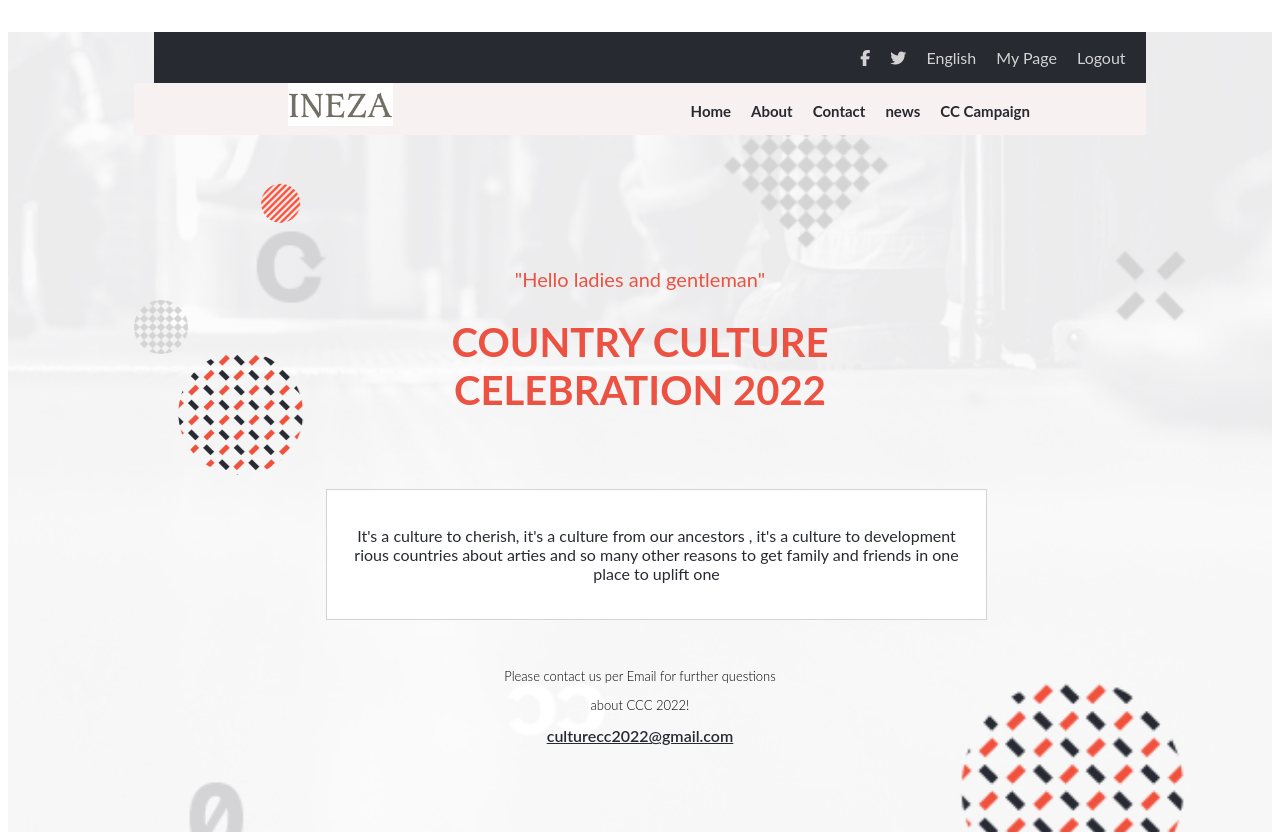
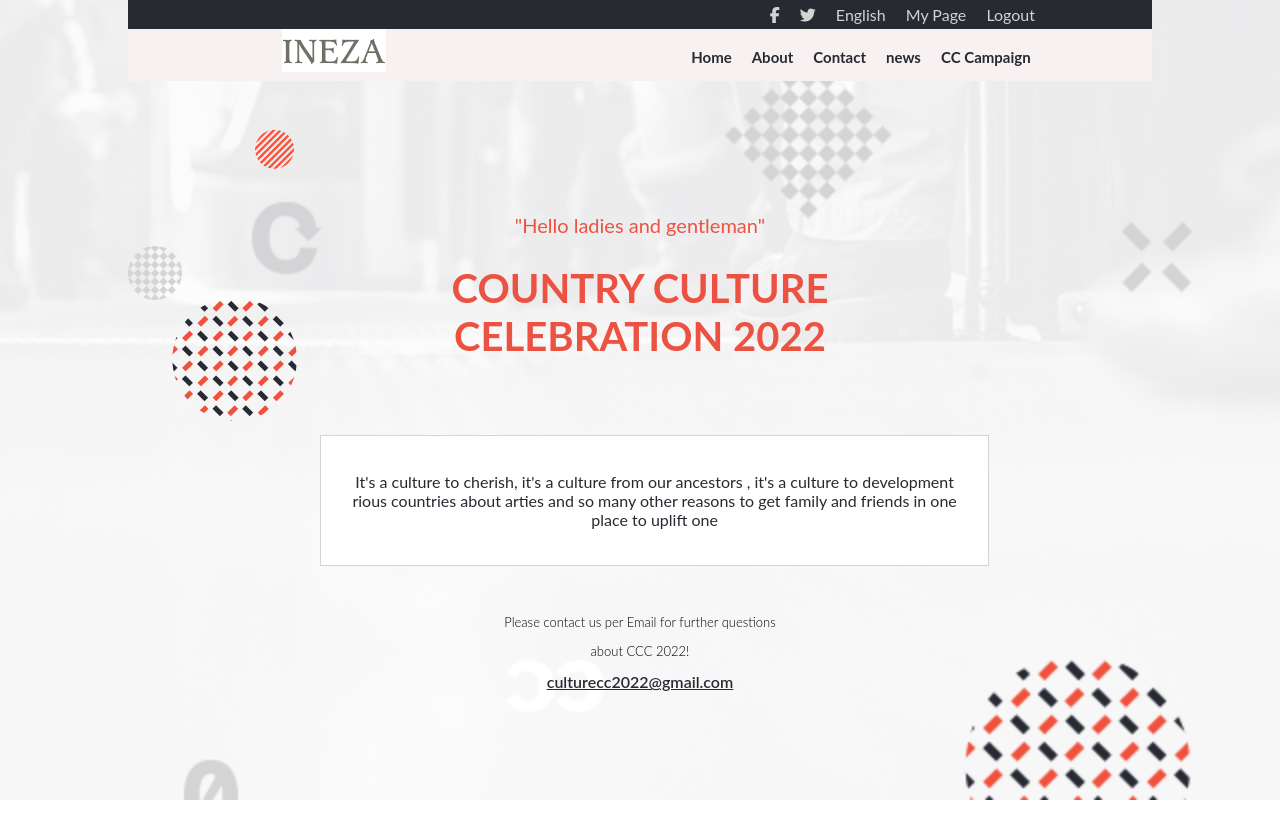
Before and after one commit to Irirwanirira/Capstone-project-1, a website: page about.html in a window 1280 px wide. Shown: the top 834 px of the page. Drawn offline with Linux system fonts and the light colour scheme; a web font is replaced by a local one.

Commit message:
Modified about styles

```diff
--- a/about.css
+++ b/about.css
@@ -124,6 +124,7 @@ a {
 .ccc-logo {
   font-weight: 400;
   color: #272a31;
+  margin-top: 7rem;
 }
 
 #hr-1 {
@@ -239,6 +240,10 @@ a {
 }
 
 @media only screen and (min-width: 768px) {
+  body {
+    margin: 0;
+  }
+
   .hamburger-menu {
     display: none;
   }
@@ -247,15 +252,18 @@ a {
     font-family: 'lato', sans-serif;
     height: 100vh;
     padding: 0 10%;
+    margin-top: 0;
   }
 
   .with-content {
     display: flex;
     justify-content: end;
     background-color: #272a31;
-    width: 100;
-    padding: 0 20px;
-    margin-left: 20px;
+    padding: 0 7rem;
+  }
+
+  .with-content ul {
+    margin: 5px;
   }
 
   .with-content li {
```
